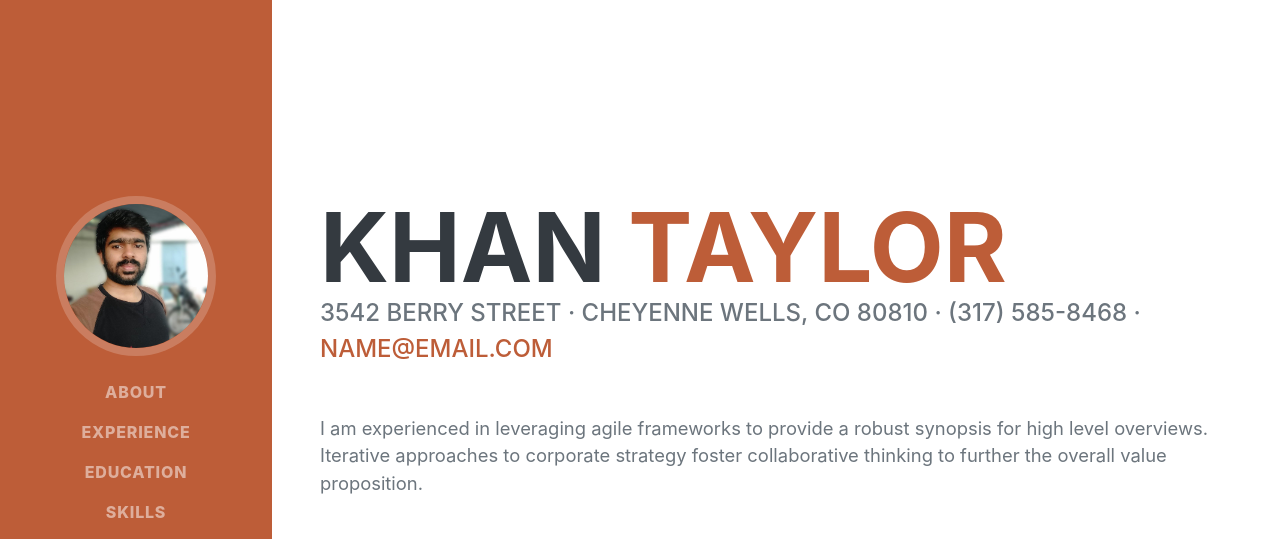
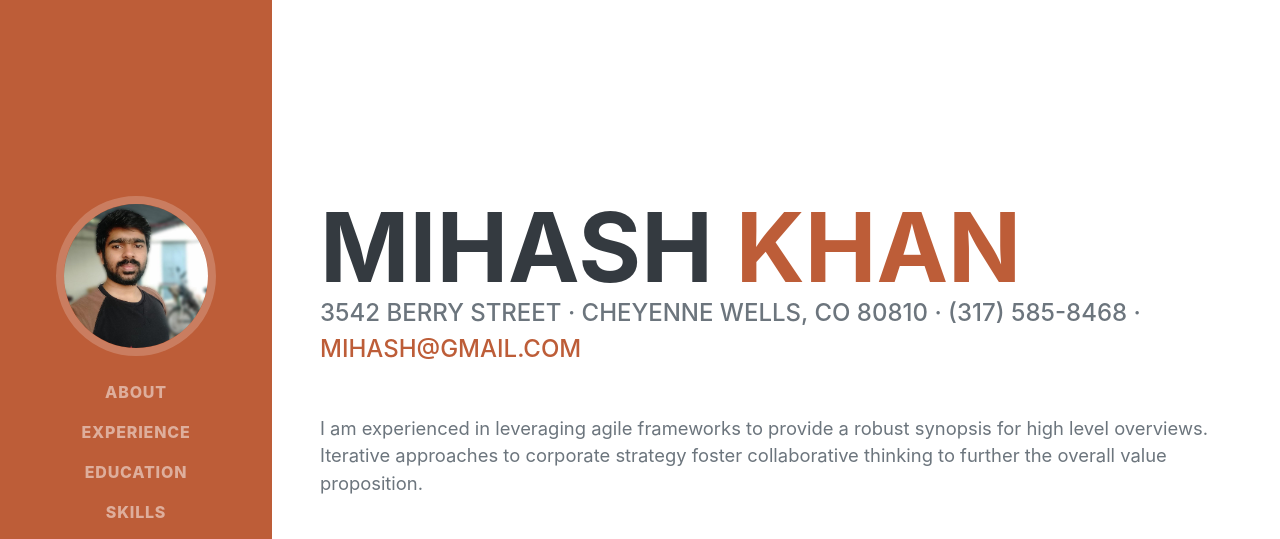
Before and after one commit to MihashKhan/Resume, a website: page src/pug/index.html in a window 1280 px wide. Shown: the top 539 px of the page. Drawn offline with nearby package versions, Linux system fonts and the light colour scheme; files that its build step writes are made by us from their sources; files whose address does not match are found by name; a web font is replaced by a local one.

Commit message:
dsadadjllldffggflfgbksdfd

```diff
--- a/src/pug/index.html
+++ b/src/pug/index.html
@@ -40,12 +40,12 @@
             <section class="resume-section" id="about">
                 <div class="resume-section-content">
                     <h1 class="mb-0">
-                        Khan
-                        <span class="text-primary">Taylor</span>
+                        Mihash
+                        <span class="text-primary">Khan</span>
                     </h1>
                     <div class="subheading mb-5">
                         3542 Berry Street · Cheyenne Wells, CO 80810 · (317) 585-8468 ·
-                        <a href="mailto:name@email.com">name@email.com</a>
+                        <a href="mailto:name@email.com">mihash@gmail.com</a>
                     </div>
                     <p class="lead mb-5">I am experienced in leveraging agile frameworks to provide a robust synopsis for high level overviews. Iterative approaches to corporate strategy foster collaborative thinking to further the overall value proposition.</p>
                     <div class="social-icons">
```
